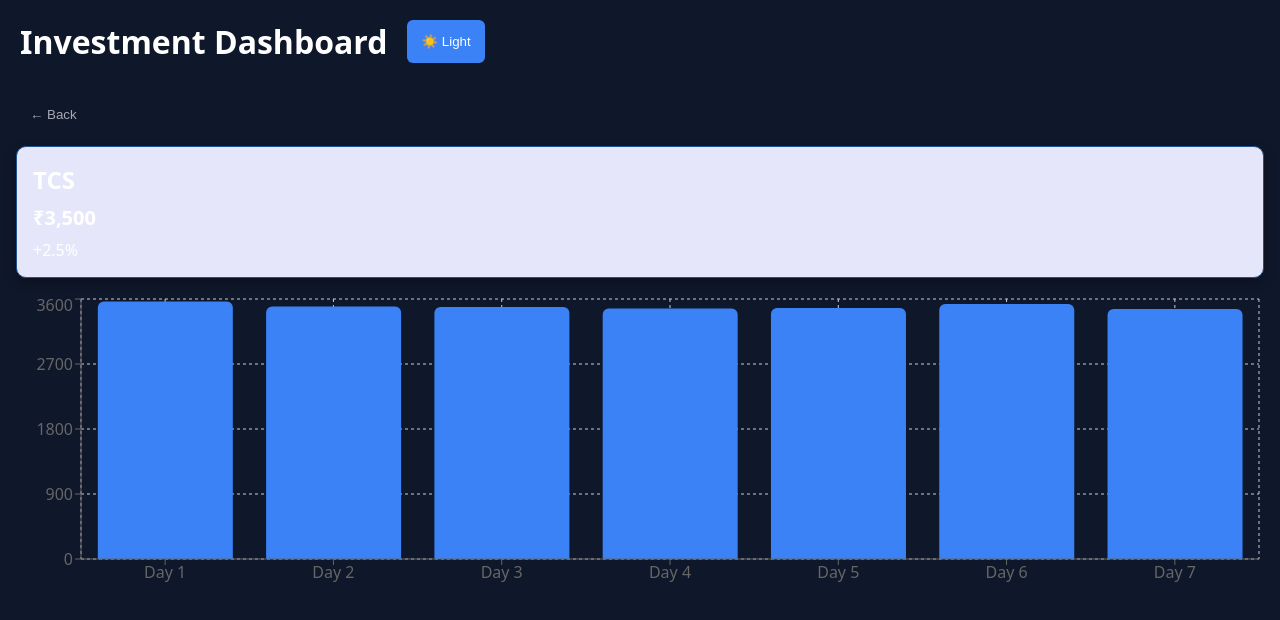
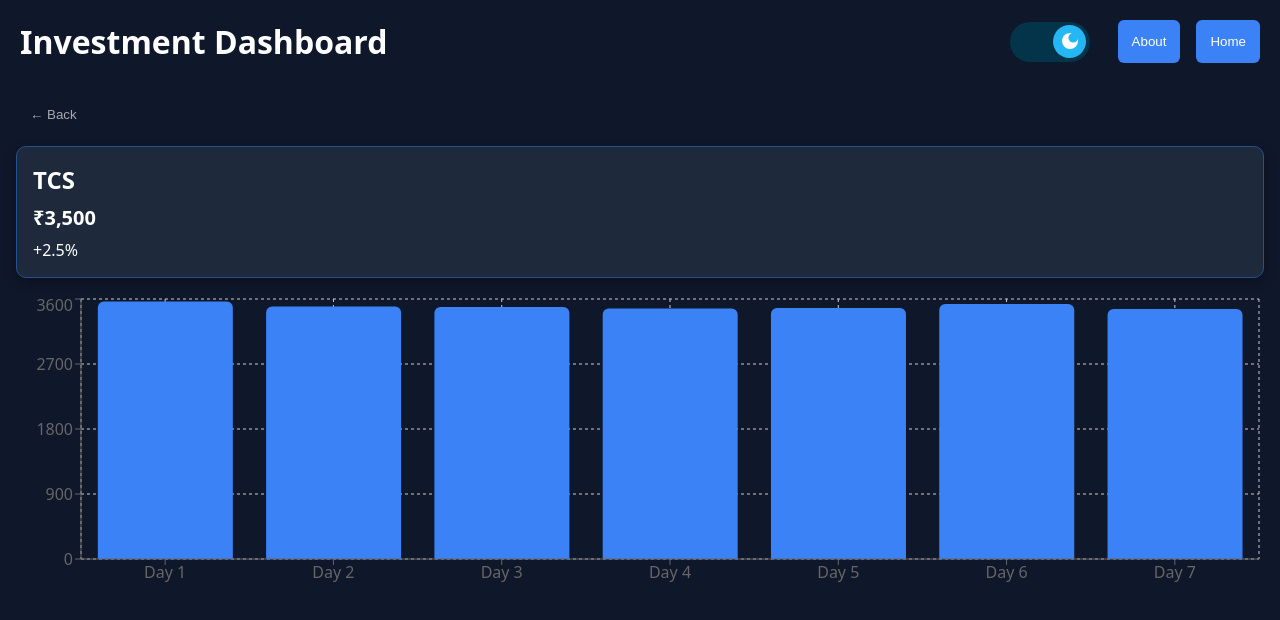
Before and after one commit to PrajaktaParit21/investment-dashboard-react, a React (Vite) app: page /#/stock/1 in a window 1280 px wide. Shown: the top 620 px of the page. Built offline with nearby package versions, Linux system fonts and the light colour scheme.

Commit message:
Updated theme toggle

```diff
--- a/src/components/Header.jsx
+++ b/src/components/Header.jsx
@@ -1,23 +1,30 @@
-import { useEffect, useState } from "react";
+import { useNavigate } from "react-router-dom";
+import ThemeToggle from "./ThemeToggle";
 
 function Header() {
-  const [isLight, setIsLight] = useState(localStorage.getItem("theme") == "light");
-
-  useEffect(()=>{
-    localStorage.setItem("theme",isLight? "light" :"dark" )
-    document.body.classList.toggle("light",isLight);
-  },[isLight])
-
-  function toggleTheme(params) {
-    setIsLight(!isLight)
-  }
+  const navigate = useNavigate();
 
   return (
-    <div style={{display:'flex',margin:'var(--spacing-lg)',gap:'var(--spacing-lg)'}}>
+    <div
+      style={{
+        display: "flex",
+        position: "sticky",
+        top: 0,
+        justifyContent: "space-between",
+        padding: "var(--spacing-lg)",
+        gap: "var(--spacing-lg)",
+        backgroundColor: "var(--color-bg-primary)"
+      }}
+    >
       <h1>Investment Dashboard</h1>
-      <button onClick={toggleTheme}>
-        {isLight ? "🌙 Dark" : "☀️ Light"}
-      </button>
+      <div style={{ display: "flex", gap: "var(--spacing-md)" }}>
+        <ThemeToggle />
+        {/* <button onClick={toggleTheme}>
+          {isLight ? "🌙 Dark" : "☀️ Light"}
+        </button> */}
+        <button onClick={() => navigate("/about")}>About</button>
+        <button onClick={() => navigate("/")}>Home</button>
+      </div>
     </div>
   );
 }
--- a/src/components/StockCard.module.css
+++ b/src/components/StockCard.module.css
@@ -11,6 +11,7 @@
   box-shadow: var(--shadow-card);
 
   transition: transform 0.2s ease, box-shadow 0.2s ease;
+  cursor: pointer;
 }
 
 /* 🔥 Hover effect (important polish) */
--- /dev/null
+++ b/src/components/ThemeToggle.jsx
@@ -0,0 +1,48 @@
+import { useEffect, useState } from "react";
+import styles from "./ThemeToggle.module.css";
+function ThemeToggle() {
+  const [isLight, setIsLight] = useState(
+    localStorage.getItem("theme") == "light",
+  );
+  useEffect(() => {
+    localStorage.setItem("theme", isLight ? "light" : "dark");
+    document.body.classList.toggle("light", isLight);
+  }, [isLight]);
+  function toggleTheme() {
+    setIsLight(!isLight);
+  }
+  return (
+    <label className={styles.theme}>
+      <span className={styles.theme__toggle_wrap}>
+        <input
+          id="theme"
+          className={styles.theme__toggle}
+          type="checkbox"
+          role="switch"
+          name="theme"
+          checked={!isLight}
+          //   value={isLight ? "light" : "dark"}
+          value="light"
+          onChange={() => {
+            console.log("change triggered");
+
+            toggleTheme();
+          }}
+        />
+        <span className={styles.theme__icon}>
+          <span className={styles.theme__icon_part}></span>
+          <span className={styles.theme__icon_part}></span>
+          <span className={styles.theme__icon_part}></span>
+          <span className={styles.theme__icon_part}></span>
+          <span className={styles.theme__icon_part}></span>
+          <span className={styles.theme__icon_part}></span>
+          <span className={styles.theme__icon_part}></span>
+          <span className={styles.theme__icon_part}></span>
+          <span className={styles.theme__icon_part}></span>
+        </span>
+      </span>
+    </label>
+  );
+}
+
+export default ThemeToggle;
--- /dev/null
+++ b/src/components/ThemeToggle.module.css
@@ -0,0 +1,193 @@
+/* From Uiverse.io by JkHuger */
+/* Default */
+.theme {
+  display: flex;
+  align-items: center;
+  -webkit-tap-highlight-color: transparent;
+}
+
+.theme__icon {
+  transition: 0.3s;
+}
+
+
+.theme__icon,
+.theme__toggle {
+  z-index: 1;
+}
+
+.theme__icon,
+.theme__icon_part {
+  position: absolute;
+}
+
+.theme__icon {
+  display: block;
+  top: 0.5em;
+  left: 0.5em;
+  width: 1.5em;
+  height: 1.5em;
+}
+
+.theme__icon_part {
+  border-radius: 50%;
+  box-shadow: 0.4em -0.4em 0 0.5em hsl(0,0%,100%) inset;
+  top: calc(50% - 0.5em);
+  left: calc(50% - 0.5em);
+  width: 1em;
+  height: 1em;
+  transition: box-shadow var(--transDur) ease-in-out,
+		opacity var(--transDur) ease-in-out,
+		transform var(--transDur) ease-in-out;
+  transform: scale(0.5);
+}
+
+.theme__icon_part ~ .theme__icon_part {
+  background-color: hsl(0,0%,100%);
+  border-radius: 0.05em;
+  top: 50%;
+  left: calc(50% - 0.05em);
+  transform: rotate(0deg) translateY(0.5em);
+  transform-origin: 50% 0;
+  width: 0.1em;
+  height: 0.2em;
+}
+
+.theme__icon_part:nth-child(3) {
+  transform: rotate(45deg) translateY(0.45em);
+}
+
+.theme__icon_part:nth-child(4) {
+  transform: rotate(90deg) translateY(0.45em);
+}
+
+.theme__icon_part:nth-child(5) {
+  transform: rotate(135deg) translateY(0.45em);
+}
+
+.theme__icon_part:nth-child(6) {
+  transform: rotate(180deg) translateY(0.45em);
+}
+
+.theme__icon_part:nth-child(7) {
+  transform: rotate(225deg) translateY(0.45em);
+}
+
+.theme__icon_part:nth-child(8) {
+  transform: rotate(270deg) translateY(0.5em);
+}
+
+.theme__icon_part:nth-child(9) {
+  transform: rotate(315deg) translateY(0.5em);
+}
+
+.theme__label,
+.theme__toggle,
+.theme__toggle_wrap {
+  position: relative;
+}
+
+.theme__toggle,
+.theme__toggle:before {
+  display: block;
+}
+
+.theme__toggle {
+  background-color: hsl(48,90%,85%);
+  border-radius: 25% / 50%;
+  box-shadow: 0 0 0 0.125em var(--primaryT);
+  padding: 0.25em;
+  width: 6em;
+  height: 3em;
+  -webkit-appearance: none;
+  appearance: none;
+  transition: background-color var(--transDur) ease-in-out,
+		box-shadow 0.15s ease-in-out,
+		transform var(--transDur) ease-in-out;
+}
+
+.theme__toggle:before {
+  background-color: hsl(48,90%,55%);
+  border-radius: 50%;
+  content: "";
+  width: 2.5em;
+  height: 2.5em;
+  transition: 0.3s;
+}
+
+.theme__toggle:focus {
+  box-shadow: 0 0 0 0.125em var(--primary);
+  outline: transparent;
+}
+
+/* Checked */
+.theme__toggle:checked {
+  background-color: hsl(198,90%,15%);
+}
+
+.theme__toggle:checked:before,
+.theme__toggle:checked ~ .theme__icon {
+  transform: translateX(3em);
+}
+
+.theme__toggle:checked:before {
+  background-color: hsl(198,90%,55%);
+}
+
+
+.theme__toggle:checked ~ .theme__icon .theme__icon_part:nth-child(1) {
+  box-shadow: 0.2em -0.2em 0 0.2em hsl(0,0%,100%) inset;
+  transform: scale(1);
+  top: 0.2em;
+  left: -0.2em;
+}
+
+.theme__toggle:checked ~ .theme__icon .theme__icon_part ~ .theme__icon_part {
+  opacity: 0;
+}
+
+.theme__toggle:checked ~ .theme__icon .theme__icon_part:nth-child(2) {
+  transform: rotate(45deg) translateY(0.8em);
+}
+
+.theme__toggle:checked ~ .theme__icon .theme__icon_part:nth-child(3) {
+  transform: rotate(90deg) translateY(0.8em);
+}
+
+.theme__toggle:checked ~ .theme__icon .theme__icon_part:nth-child(4) {
+  transform: rotate(135deg) translateY(0.8em);
+}
+
+.theme__toggle:checked ~ .theme__icon .theme__icon_part:nth-child(5) {
+  transform: rotate(180deg) translateY(0.8em);
+}
+
+.theme__toggle:checked ~ .theme__icon .theme__icon_part:nth-child(6) {
+  transform: rotate(225deg) translateY(0.8em);
+}
+
+.theme__toggle:checked ~ .theme__icon .theme__icon_part:nth-child(7) {
+  transform: rotate(270deg) translateY(0.8em);
+}
+
+.theme__toggle:checked ~ .theme__icon .theme__icon_part:nth-child(8) {
+  transform: rotate(315deg) translateY(0.8em);
+}
+
+.theme__toggle:checked ~ .theme__icon .theme__icon_part:nth-child(9) {
+  transform: rotate(360deg) translateY(0.8em);
+}
+
+.theme__toggle_wrap {
+  margin: 0 0.75em;
+}
+
+@supports selector(:focus-visible) {
+  .theme__toggle:focus {
+    box-shadow: 0 0 0 0.125em var(--primaryT);
+  }
+
+  .theme__toggle:focus-visible {
+    box-shadow: 0 0 0 0.125em var(--primary);
+  }
+}
--- a/src/index.css
+++ b/src/index.css
@@ -51,7 +51,7 @@
     sans-serif;
 }
 :root {
-  --primary-bg: lavender;
+  --primary-bg: #1e293b;
   --primary-border: rgb(34, 83, 144);
 }
 
@@ -69,7 +69,7 @@
   background-color: var(--color-accent);
   color: white;
   cursor: pointer;
-  transition: background-color 0.2s ease;
+  /* transition: background-color 0.2s ease; */
 }
 
 button:hover {
@@ -94,6 +94,8 @@
   --color-accent: #2563eb;
 
   --color-border: #e2e8f0;
+  --primary-bg: lavender;
+
 }
 
 ::-webkit-scrollbar {
```
